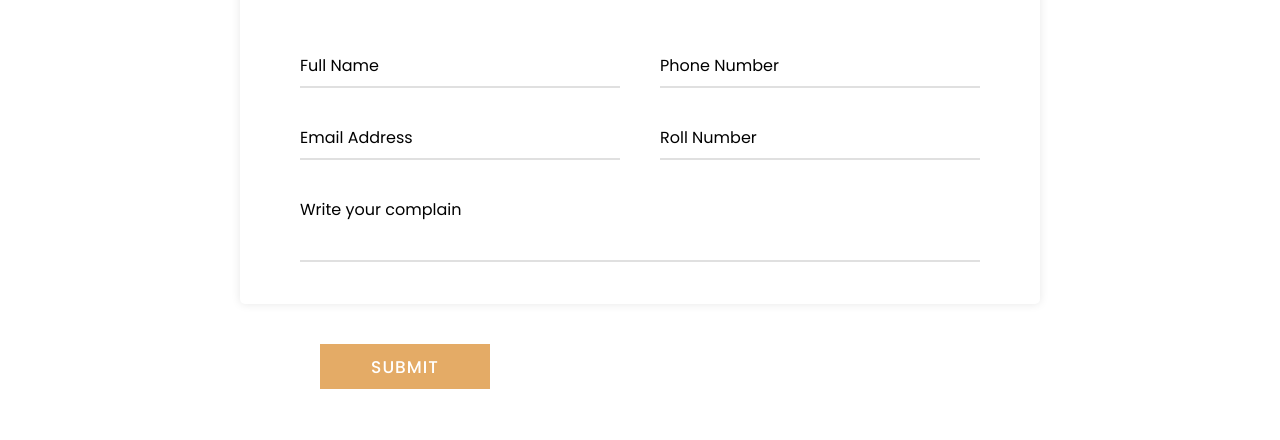
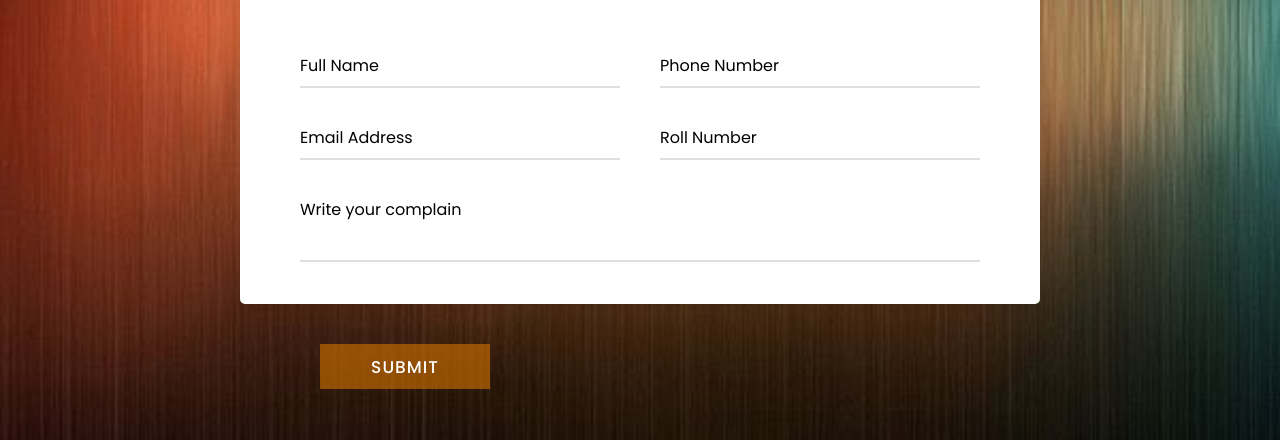
Before and after one commit to ibn-e-Muhammad/TrackPoint, a plain HTML site: page request.html in a window 1280 px wide. Shown: the part 360-800 px from the top of the page. Drawn offline with nearby package versions, Linux system fonts and the light colour scheme; a web font is replaced by a local one.

Commit message:
Update request.css

```diff
--- a/request.css
+++ b/request.css
@@ -16,7 +16,7 @@ body {
   min-height: 100vh;
   padding: 40px;
   margin: 0;
-  background-image: url("img\ 3.jpeg");
+  background-image: url("img\ 3.jpg");
   background-size: cover;
 }
 
```
